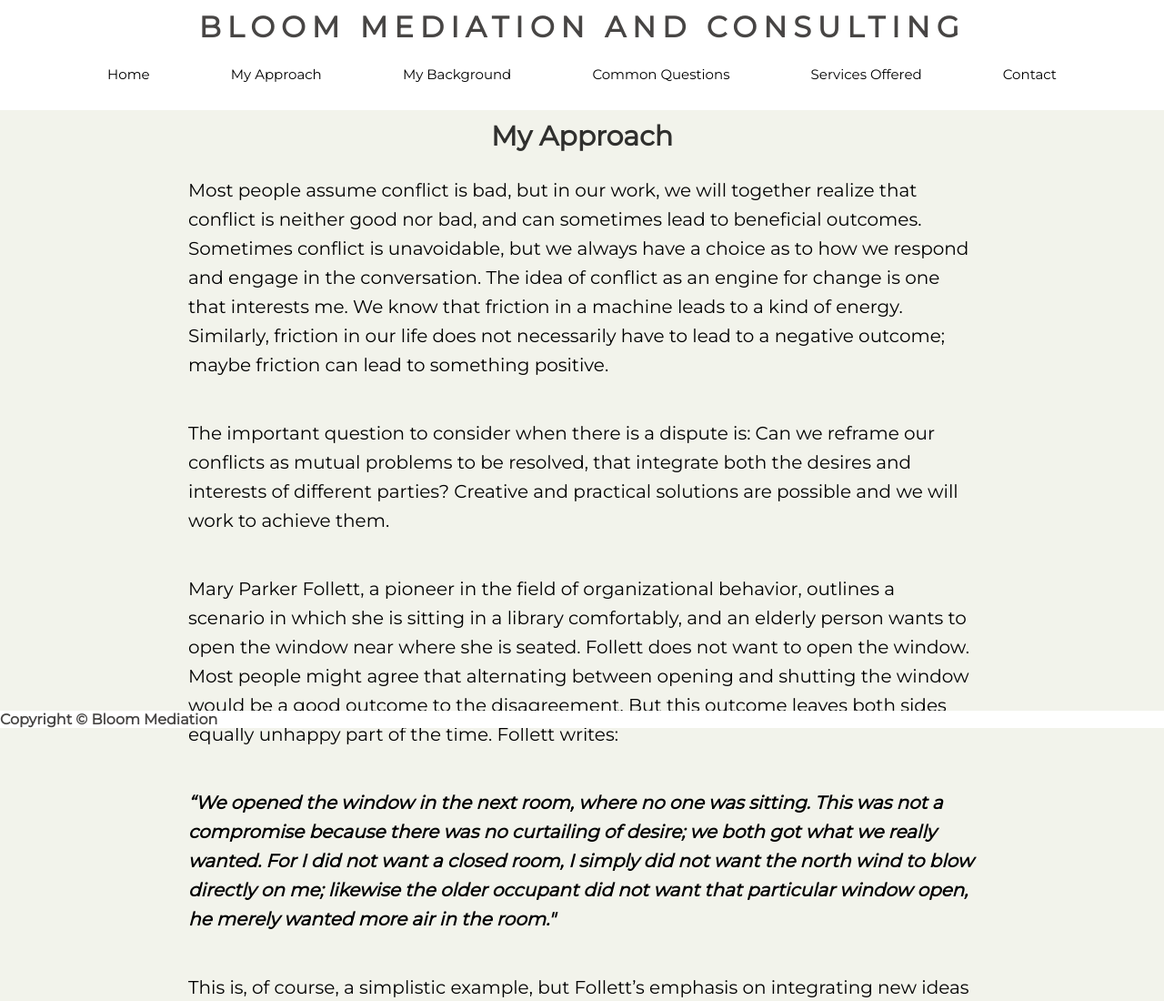
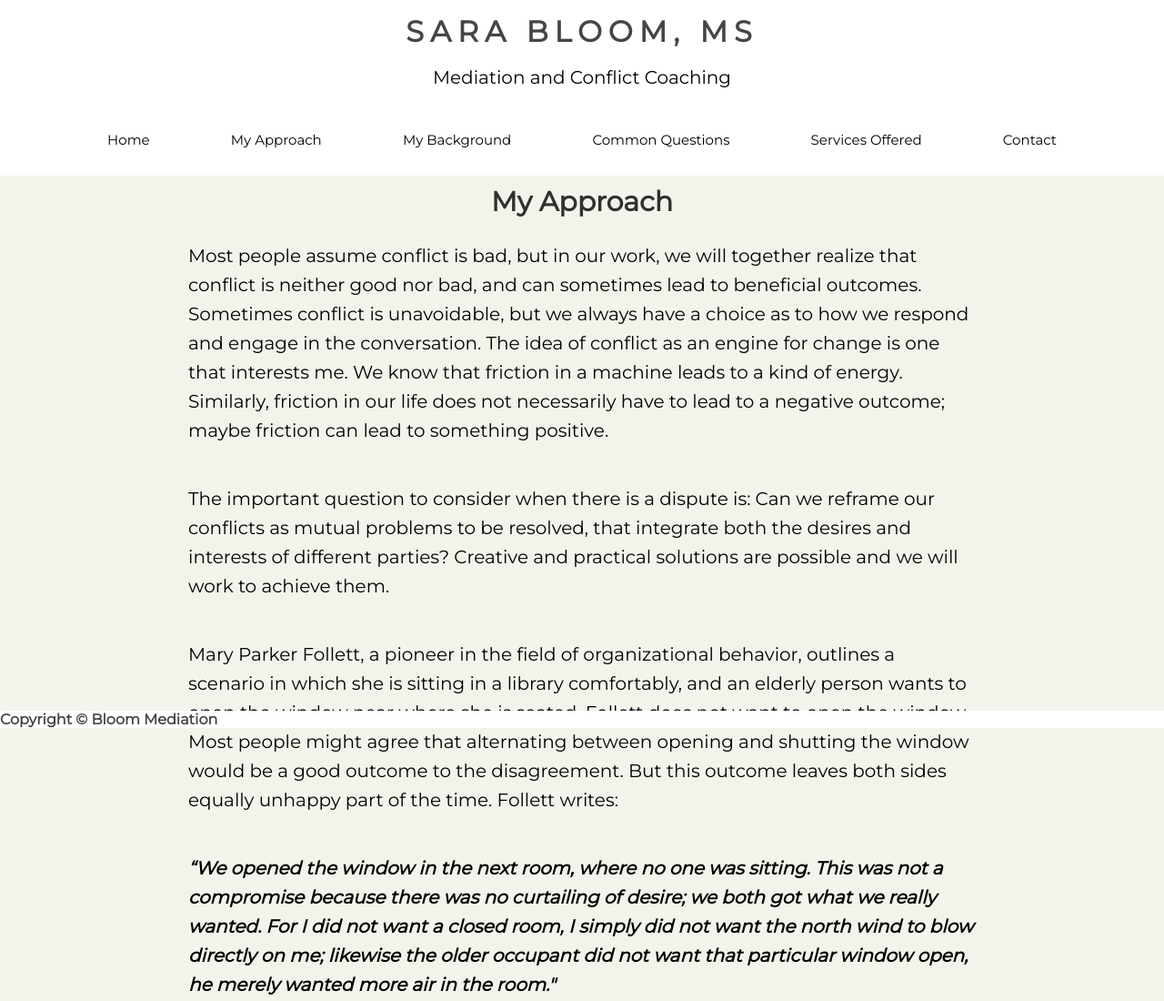
Before and after one commit to StefSvi/sara, a plain HTML site: page myapproach.html in a window 1280 px wide. Shown: the top 1100 px of the page at 91% size. Drawn offline with Linux system fonts and the light colour scheme.

Commit message:
Update myapproach.html

```diff
--- a/myapproach.html
+++ b/myapproach.html
@@ -14,8 +14,9 @@
   </head>
   <body>
     <header class="main-head">
+      <h1 style="padding-top: 10px;">Sara Bloom, MS</h1>
+        <p style="text-align: center;">Mediation and Conflict Coaching</p>
       <nav>
-        <h1 id="logo">Bloom Mediation And Consulting</h1>
         <ul>
           <li><a href="index.html">Home</a></li>
           <li><a href="myapproach.html">My Approach</a></li>
```
